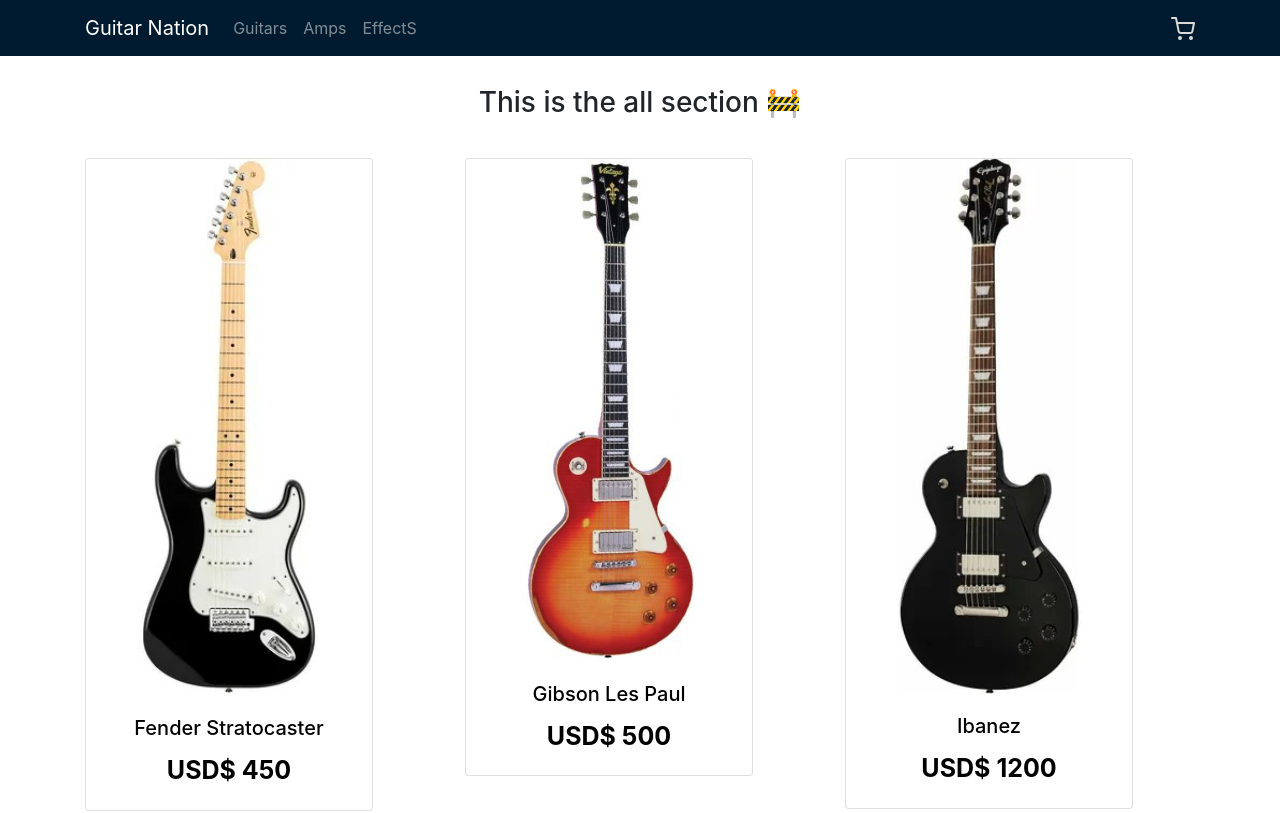
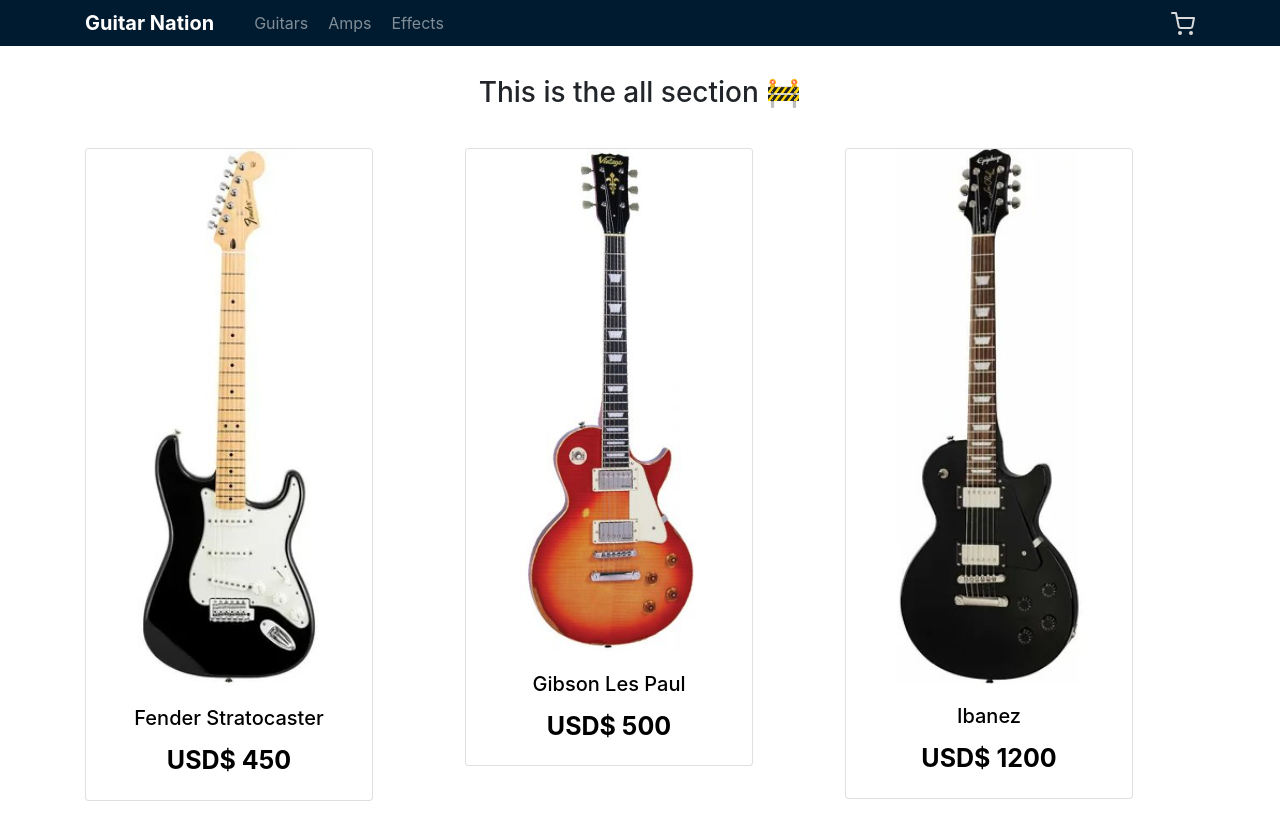
Before and after one commit to Akirajit/GuitarNation-Tsuchida, a React (Create React App) app: page / in a window 1280 px wide. Shown: the top 813 px of the page. Built offline with nearby package versions, Linux system fonts and the light colour scheme.

Commit message:
Corrected NavBar "NavLink" elements for proper routing

```diff
--- a/src/App.js
+++ b/src/App.js
@@ -6,9 +6,11 @@
 import ItemsListContainer from "./Containers/itemsListPage/ItemsListContainer";
 import ItemDetailContainer from "./Containers/ItemDetailPage/ItemDetailContainer";
 import { BrowserRouter as Router, Route, Switch } from "react-router-dom";
+import { CartContext } from "./context/CartContext";
 
 function App() {
   return (
+    <CartContext.Provider value={[]}>
       <Router>
         <Navbar />
         <Switch>
@@ -25,6 +27,7 @@
           </Route>
         </Switch>
       </Router>
+    </CartContext.Provider>
   );
 }
 
--- a/src/Containers/ItemDetailPage/ItemDetailContainer.js
+++ b/src/Containers/ItemDetailPage/ItemDetailContainer.js
@@ -1,4 +1,4 @@
-import React, { useEffect, useState } from "react";
+import React, { useEffect } from "react";
 import "./ItemDetailContainer.css";
 import { useParams } from "react-router-dom";
 import ItemDetail from "../../components/ItemDetail/ItemDetail";
@@ -6,26 +6,28 @@
 
 function ItemDetailContainer() {
   const { itemId } = useParams();
-  const [item, setItem] = useState([]);
+  // const [item, setItem] = useState([]);
 
-  const isItemId = (item) => {
-    return item.id == itemId;
+  // const isItemId = (item) => {
+  //   return item.id == itemId;
+  // };
+
+  useEffect(() => {
+    fetchItems();
+  }, []);
+
+  const fetchItems = async () => {
+    const data = await fetch("data.json", {
+      headers: {
+        "Content-Type": "application/json",
+        Accept: "application/json",
+      },
+    });
+    const items = await data.json();
+    console.log("hi herlo");
   };
 
-  useEffect(() => {
-    setTimeout(() => {
-      fetch("data.json", {
-        headers: {
-          "Content-Type": "application/json",
-          Accept: "application/json",
-        },
-      })
-        .then((response) => response.json())
-        .then((data) => setItem(data.find(isItemId)));
-    }, 2000);
-  }, []);
-
-  return <ItemDetail item={item} />;
+  return <ItemDetail item={itemId} />;
 }
 
 export default ItemDetailContainer;
--- a/src/Containers/itemsListPage/ItemsListContainer.js
+++ b/src/Containers/itemsListPage/ItemsListContainer.js
@@ -1,10 +1,8 @@
 import React, { useState, useEffect } from "react";
 import "./ItemsListContainer.css";
-// import { useParams } from "react-router-dom";
 import ItemsList from "../../components/ItemsList/ItemsList";
 
 export default function ItemsListContainer({ greeting }) {
-  // const { categoryId } = useParams();
   const [items, setItems] = useState([]);
 
   useEffect(() => {
--- a/src/components/Navbar/Navbar.css
+++ b/src/components/Navbar/Navbar.css
@@ -2,3 +2,23 @@
   color: white;
   border: 1px solid re;
 }
+
+.navlink-brand {
+  color: white;
+  font-weight: bold;
+  font-size: 20px;
+  margin-right: 40px;
+}
+
+.navlink-brand:hover {
+  color: rgba(255, 255, 255, 0.75);
+}
+
+.navlink-item {
+  color: rgba(255, 255, 255, 0.5);
+  margin-right: 20px;
+}
+
+.navlink-item:hover {
+  color: rgba(255, 255, 255, 0.75);
+}
--- a/src/components/Navbar/Navbar.js
+++ b/src/components/Navbar/Navbar.js
@@ -2,20 +2,32 @@
 import { Nav, Navbar, NavDropdown } from "react-bootstrap";
 import CartWidgeet from "../CartWidget/CartWidget";
 import "./Navbar.css";
+import { NavLink } from "react-router-dom";
 
 function Menu() {
   return (
     <Navbar collapseOnSelect expand="md" bg="dark" variant="dark">
       <div className="container">
-        <Navbar.Brand href="/" class="navbar-home">
+        <NavLink className="navlink-brand" to="/">
           Guitar Nation
-        </Navbar.Brand>
+        </NavLink>
+        {/* <Navbar.Brand href="/" class="navbar-home">
+          Guitar Nation
+        </Navbar.Brand> */}
         <Navbar.Toggle aria-controls="responsive-navbar-nav" />
         <Navbar.Collapse id="responsive-navbar-nav">
           <Nav className="mr-auto">
-            <Nav.Link href="/category/guitars">Guitars</Nav.Link>
-            <Nav.Link href="/category/amps">Amps</Nav.Link>
-            <Nav.Link href="/category/effects">EffectS</Nav.Link>
+            <NavLink className="navlink-item" to="/category/guitars">
+              Guitars
+            </NavLink>
+            <NavLink className="navlink-item" to="/category/amps">
+              Amps
+            </NavLink>
+            <NavLink className="navlink-item" to="/category/effects">
+              Effects
+            </NavLink>
+            {/* <Nav.Link href="/category/amps">Amps</Nav.Link>
+            <Nav.Link href="/category/effects">EffectS</Nav.Link> */}
           </Nav>
           <Nav>
             <a href="#">
--- /dev/null
+++ b/src/context/CartContext.js
@@ -0,0 +1,2 @@
+import React, { createContext } from "react";
+export const CartContext = React.createContext([]);
```
Lines whose indentation alone changed are shown as unchanged.
